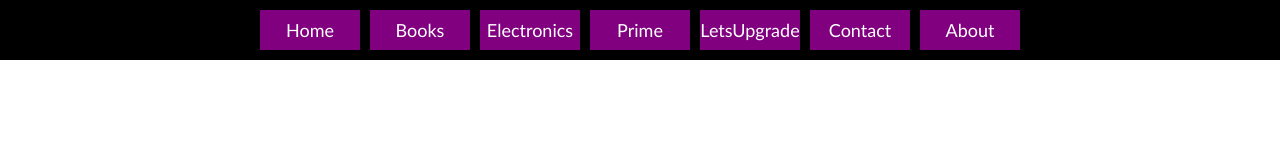
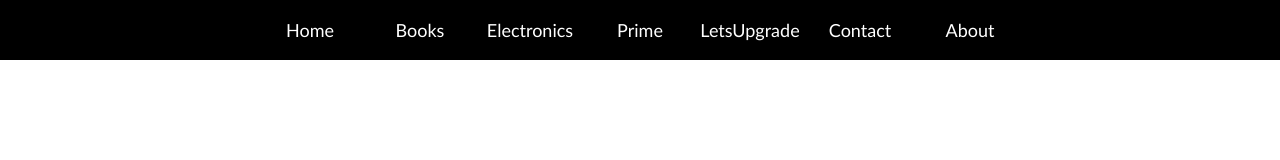
Before and after one commit to Govind-Singh-Solanki/LetsUpgradeBootCamp, a plain HTML site: page index.html in a window 1280 px wide. Drawn offline with Linux system fonts and the light colour scheme.

Commit message:
updated some styling

```diff
--- a/index.html
+++ b/index.html
@@ -26,9 +26,8 @@
             /* padding: 10px; */
             margin: 5px;
             border: 10px;
-            border-color: brown;
             color: white;
-            background-color: purple;
+            /* background-color: purple; */
             align-content: center;
             display: flex;
             justify-content: center;
```
